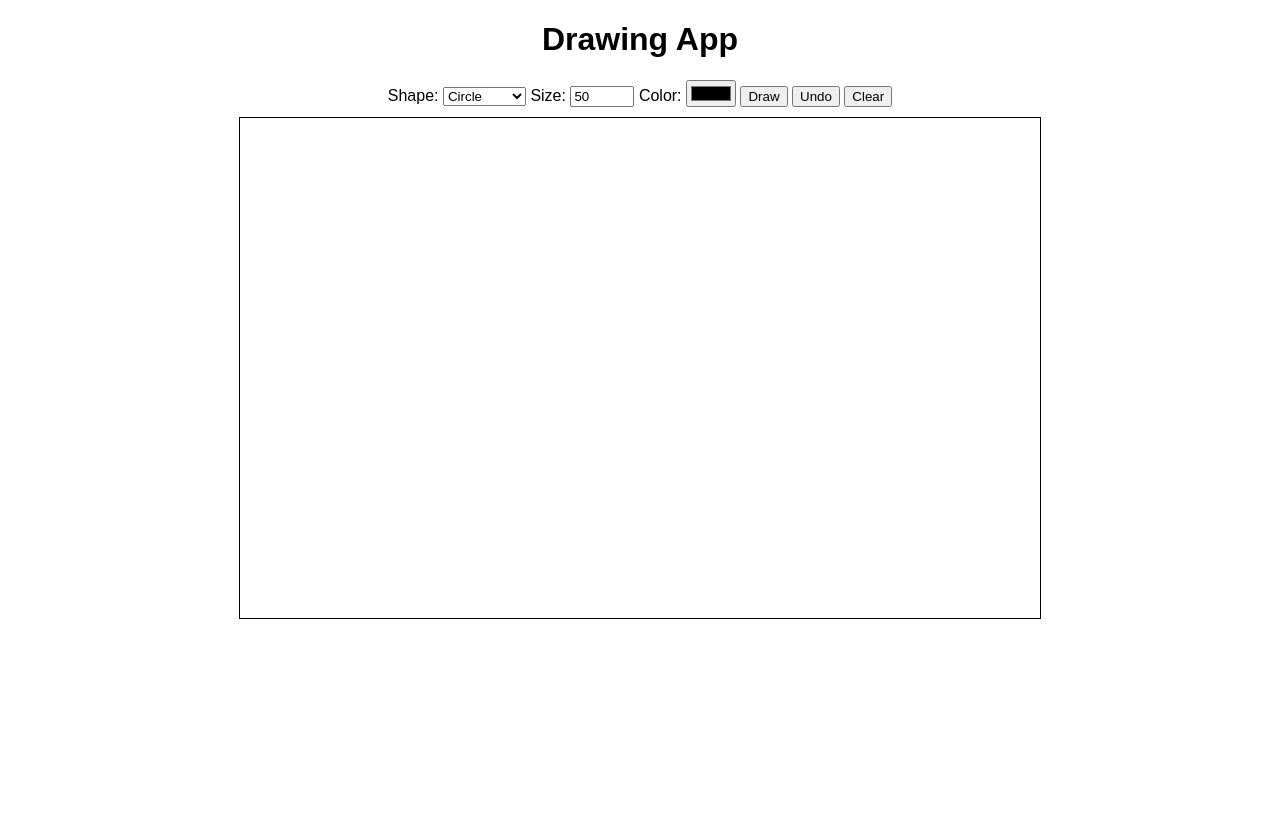
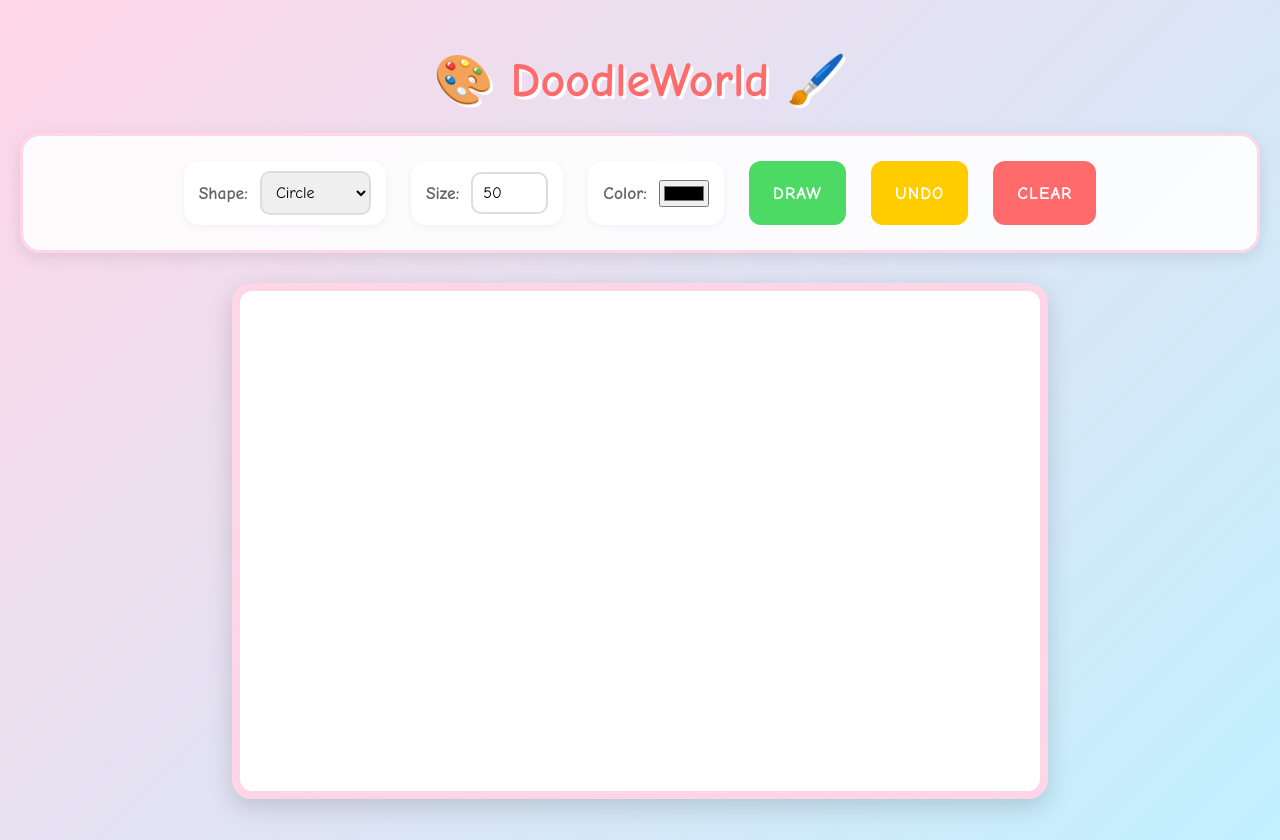
Before and after one commit to zshan-dev/Canvas, a plain HTML site: page index.html in a window 1280 px wide. Before the commit the page ends 800 px from the top, so only its background shows below. Drawn offline with Linux system fonts and the light colour scheme.

Commit message:
Updated css and styling and comments

```diff
--- a/css/styles.css
+++ b/css/styles.css
@@ -1,14 +1,110 @@
 body {
-    font-family: Arial, sans-serif;
+    font-family: 'Comic Sans MS', 'Chalkboard SE', cursive;
     text-align: center;
+    background: linear-gradient(135deg, #ffd6e7, #c1f0ff);
+    margin: 0;
+    padding: 20px;
+    min-height: 100vh;
+}
+
+h1 {
+    color: #ff6b6b;
+    margin-bottom: 25px;
+    font-size: 3em;
+    text-shadow: 3px 3px 0px #ffffff;
 }
 
 .controls {
-    margin-bottom: 10px;
+    background-color: rgba(255, 255, 255, 0.9);
+    padding: 25px;
+    border-radius: 20px;
+    box-shadow: 0 4px 15px rgba(0,0,0,0.1);
+    margin-bottom: 30px;
+    display: flex;
+    justify-content: center;
+    gap: 25px;
+    flex-wrap: wrap;
+    border: 3px solid #ffd6e7;
+}
+
+.control-group {
+    display: flex;
+    align-items: center;
+    gap: 12px;
+    background-color: #fff;
+    padding: 10px 15px;
+    border-radius: 15px;
+    box-shadow: 0 2px 8px rgba(0,0,0,0.05);
+}
+
+label {
+    font-weight: bold;
+    color: #666;
+    font-size: 1.1em;
+}
+
+select, input[type="number"] {
+    padding: 10px;
+    border: 2px solid #ddd;
+    border-radius: 10px;
+    font-size: 16px;
+    font-family: inherit;
+}
+
+select:focus, input:focus {
+    outline: none;
+    border-color: #ff9ecd;
+}
+
+button {
+    padding: 12px 24px;
+    border: none;
+    border-radius: 12px;
+    cursor: pointer;
+    font-weight: bold;
+    font-size: 1.1em;
+    font-family: inherit;
+    text-transform: uppercase;
+    letter-spacing: 1px;
+}
+
+#draw {
+    background-color: #4cd964;
+    color: white;
+}
+
+#undo {
+    background-color: #ffcc00;
+    color: white;
+}
+
+#clear {
+    background-color: #ff6b6b;
+    color: white;
+}
+
+button:hover {
+    opacity: 0.9;
 }
 
 canvas {
-    border: 1px solid black;
+    background-color: white;
+    border: 8px solid #ffd6e7;
+    border-radius: 20px;
+    box-shadow: 0 8px 25px rgba(0,0,0,0.15);
     display: block;
     margin: 0 auto;
 }
+
+/* Rainbow border animation for canvas, code idea from https://forum.freecodecamp.org/t/keyframes-rainbow/504817*/
+@keyframes rainbow {
+    0% { border-color: #ff9ecd; }
+    25% { border-color: #91e6ff; }
+    50% { border-color: #9dff91; }
+    75% { border-color: #ffdb91; }
+    100% { border-color: #ff9ecd; }
+}
+
+canvas:hover {
+    animation: rainbow 5s infinite;
+}
--- a/index.html
+++ b/index.html
@@ -1,26 +1,39 @@
+<!--
+    Index for canvas app
+    Author: Seif Otefa (400557672) and Zeeshan Bombaywala (400557672)
+    Date: March 07 2025
+
+-->
+
 <!DOCTYPE html>
 <html lang="en">
 <head>
     <meta charset="UTF-8">
     <meta name="viewport" content="width=device-width, initial-scale=1.0">
-    <title>Drawing App</title>
+    <title>Canvas Assignment</title>
     <link rel="stylesheet" href="css/styles.css">
 </head>
 <body>
-    <h1>Drawing App</h1>
+    <h1>🎨 DoodleWorld 🖌️</h1>
     <div class="controls">
+        <div class="control-group">
             <label for="shape">Shape:</label>
             <select id="shape">
                 <option value="circle">Circle</option>
                 <option value="rectangle">Rectangle</option>
                 <option value="triangle">Triangle</option>
             </select>
+        </div>
 
+        <div class="control-group">
             <label for="size">Size:</label>
             <input type="number" id="size" value="50" min="10" max="200">
+        </div>
 
+        <div class="control-group">
             <label for="color">Color:</label>
             <input type="color" id="color" value="#000000">
+        </div>
 
         <button id="draw">Draw</button>
         <button id="undo">Undo</button>
--- a/js/app.js
+++ b/js/app.js
@@ -1,8 +1,14 @@
-window.addEventListener("load", function() {
+/**
+ *  App logic for the Drawing App
+ *  Authors: Seif Otefa (400557672) and Zeeshan Bombaywala
+ *  Date: March 8th 2025
+ */
+
+window.addEventListener("load", function () {
+  // Get DOM elements
   const canvas = document.getElementById("canvas");
   const ctx = canvas.getContext("2d");
 
-    // Set canvas size
   canvas.width = 800;
   canvas.height = 500;
 
@@ -13,79 +19,119 @@ window.addEventListener("load", function() {
   const undoButton = document.getElementById("undo");
   const clearButton = document.getElementById("clear");
 
+  // Array to store all shapes
   let shapes = [];
 
-    // Load saved drawing from local storage
-    if (localStorage.getItem("shapes")) {
+  /**
+   * Loads shapes from localStorage and recreates them
+   *
+   * @returns {void}
+   */
+  function loadFromStorage() {
+    const savedShapes = localStorage.getItem("shapes");
+    if (savedShapes) {
       try {
-            const savedShapes = JSON.parse(localStorage.getItem("shapes"));
-            shapes = savedShapes.map(shape => {
-                if (!shape || !shape.type) return null;
+        const shapeData = JSON.parse(savedShapes);
+        shapes = []; // Clear existing shapes
 
-                switch (shape.type) {
-                    case "circle": return new Circle(shape.x, shape.y, shape.size, shape.color);
-                    case "rectangle": return new Rectangle(shape.x, shape.y, shape.size, shape.color);
-                    case "triangle": return new Triangle(shape.x, shape.y, shape.size, shape.color);
-                    default: return null;
+        for (let i = 0; i < shapeData.length; i++) {
+          const shape = shapeData[i];
+          if (shape && shape.type) {
+            if (shape.type === "circle") {
+              shapes.push(
+                new Circle(shape.x, shape.y, shape.size, shape.color)
+              );
+            } else if (shape.type === "rectangle") {
+              shapes.push(
+                new Rectangle(shape.x, shape.y, shape.size, shape.color)
+              );
+            } else if (shape.type === "triangle") {
+              shapes.push(
+                new Triangle(shape.x, shape.y, shape.size, shape.color)
+              );
             }
-            }).filter(shape => shape !== null);
-
+          }
+        }
         redrawCanvas();
       } catch (error) {
         console.error("Error loading shapes:", error);
-            localStorage.removeItem("shapes"); // Clear corrupted data
+        localStorage.removeItem("shapes");
         shapes = [];
       }
     }
+  }
 
+  /**
+   * Saves shapes array to localStorage
+   *
+   * @returns {void}
+   */
   function saveToLocalStorage() {
     localStorage.setItem("shapes", JSON.stringify(shapes));
   }
 
+  /**
+   * Clears canvas and redraws all shapes
+   *
+   * @returns {void}
+   */
   function redrawCanvas() {
     ctx.clearRect(0, 0, canvas.width, canvas.height);
-        shapes.forEach(shape => shape.draw(ctx));
+    for (let i = 0; i < shapes.length; i++) {
+      shapes[i].draw(ctx);
+    }
   }
 
+  /**
+   * Creates and adds a new shape
+   *
+   * @param {Number} x - X coordinate for shape position
+   * @param {Number} y - Y coordinate for shape position
+   * @returns {void}
+   */
   function addShape(x, y) {
     const size = parseInt(sizeInput.value);
     const color = colorInput.value;
     const shapeType = shapeSelect.value;
     let shape;
 
-        console.log('Creating shape:', { shapeType, x, y, size, color });
-
-        if (shapeType === "circle") shape = new Circle(x, y, size, color);
-        else if (shapeType === "rectangle") shape = new Rectangle(x, y, size, color);
-        else if (shapeType === "triangle") shape = new Triangle(x, y, size, color);
+    if (shapeType === "circle") {
+      shape = new Circle(x, y, size, color);
+    } else if (shapeType === "rectangle") {
+      shape = new Rectangle(x, y, size, color);
+    } else if (shapeType === "triangle") {
+      shape = new Triangle(x, y, size, color);
+    }
 
     shapes.push(shape);
-        console.log('Shape added, total shapes:', shapes.length);
     saveToLocalStorage();
     redrawCanvas();
   }
 
-    drawButton.addEventListener("click", function() {
+  // Event Listeners
+  drawButton.addEventListener("click", function () {
     addShape(canvas.width / 2, canvas.height / 2);
   });
 
-    canvas.addEventListener("click", function(event) {
+  canvas.addEventListener("click", function (event) {
     const rect = canvas.getBoundingClientRect();
     const x = event.clientX - rect.left;
     const y = event.clientY - rect.top;
-        console.log('Canvas clicked at:', x, y);
     addShape(x, y);
   });
 
-    undoButton.addEventListener("click",function() {
+  undoButton.addEventListener("click", function () {
     shapes.pop();
     saveToLocalStorage();
     redrawCanvas();
   });
 
-    clearButton.addEventListener("click", function() {
+  clearButton.addEventListener("click", function () {
     shapes = [];
     saveToLocalStorage();
     redrawCanvas();
   });
+
+  // Load saved shapes when page loads
+  loadFromStorage();
 });
```
Also changed, not shown: js/shapes.js (+21 -0 lines). Lines whose indentation alone changed are shown as unchanged.
